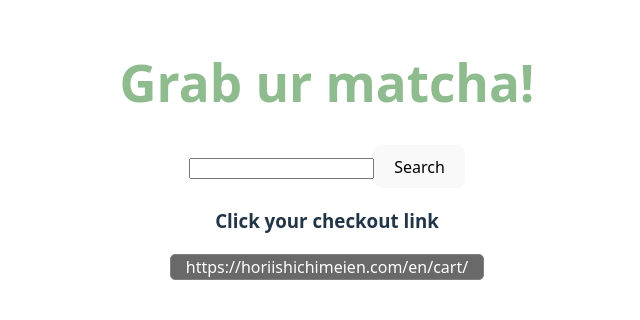
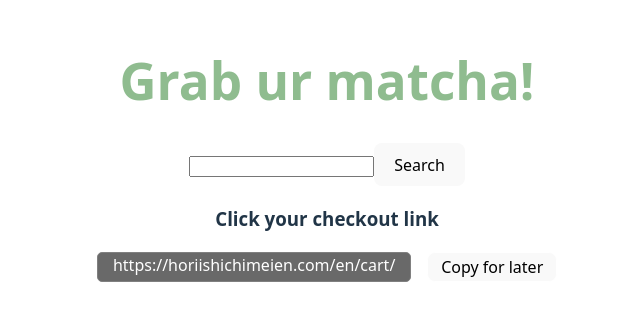
Before and after one commit to amybok/matcha-instant-cart, a React (Vite) app: page / in a window 1280 px wide. Shown: the part 234-554 px from the top of the page, without its empty margins (313-953 px from the left). Built offline with nearby package versions, Linux system fonts and the light colour scheme.

Commit message:
add copy link to clipboard

```diff
--- a/src/App.jsx
+++ b/src/App.jsx
@@ -113,6 +113,8 @@ function App() {
 						{`https://horiishichimeien.com/en/cart/${txt}`}
 					</a>
 				</div>
+				<button onClick={() =>  navigator.clipboard.writeText(`https://horiishichimeien.com/en/cart/${txt}`)}
+				style={{padding:"0.2em 0.8em", marginLeft:"1em", border:"1px solid white"}}>Copy for later</button>
 			</div>
 			<ul style={{padding:0, display:"flex", flexWrap:"wrap", flexDirection:"row", listStyle:"none"}}>
 				{results.map((result) => {
```
